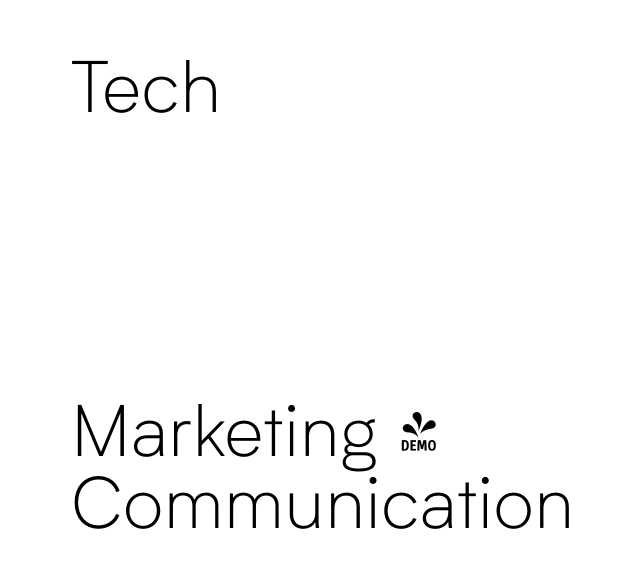
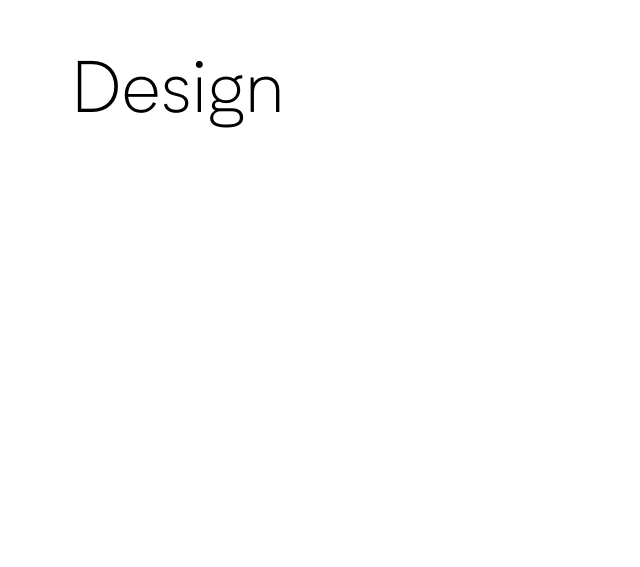
Before and after one commit to RookieAman/marvik-website-test, a Next.js app: page / in a window 1280 px wide. Shown: the part 11223-11790 px from the top of the page, without its empty margins (113-753 px from the left). Built offline with nearby package versions, Linux system fonts and the light colour scheme.

Commit message:
accordion test

```diff
--- a/components/Services.js
+++ b/components/Services.js
@@ -108,10 +108,6 @@ export const Accordion = ({
     console.log(mousePosition);
   };
 
-  const handeMouseOut = (e) => {
-    console.log("mouse has gone out!");
-  };
-
   return (
     <motion.div
       ref={boxRef}
@@ -126,11 +122,13 @@ export const Accordion = ({
         className="font-biotiflight text-4xl lg:text-7xl 2xl:text-9xl max-w-[700px] mb-12 flex"
       >
         {title}
+        {mousePosition.x && (
           <motion.div
             className="absolute hidden md:block md:w-[400px] md:h-[600px] 2xl:w-[800px] 2xl:h-[1000px]"
+            src={hoverImg}
             initial={{ opacity: 0 }}
             animate={{
-            opacity: isOpen ? 1 : 0,
+              opacity: isOpen && mousePosition.x ? 1 : 0,
               x: mousePosition.x,
               y: mousePosition.y - 500,
             }}
@@ -143,6 +141,7 @@ export const Accordion = ({
               height={1000}
             />
           </motion.div>
+        )}
       </motion.h2>
       <AnimatePresence initial={false}>
         {isOpen && (
@@ -193,14 +192,8 @@ const accordionIds = [
   },
   {
     id: 3,
-    title: "Tech",
-    desc: "Lorem ipsum dolor sit amet consectetur adipiscing elit",
-    img: "https://dummyimage.com/800x1000/bf9bbf/ffffff",
-  },
-  {
-    id: 4,
-    title: "Marketing & Communication",
-    desc: "Vivamus fermentum semper et natoque curae facilisis",
+    title: "Design",
+    desc: "Nisi accumsan tempus mauris platea metus duis facilisis",
     img: "https://dummyimage.com/800x1000/bf9bbf/ffffff",
   },
 ];
```
Lines whose indentation alone changed are shown as unchanged.
